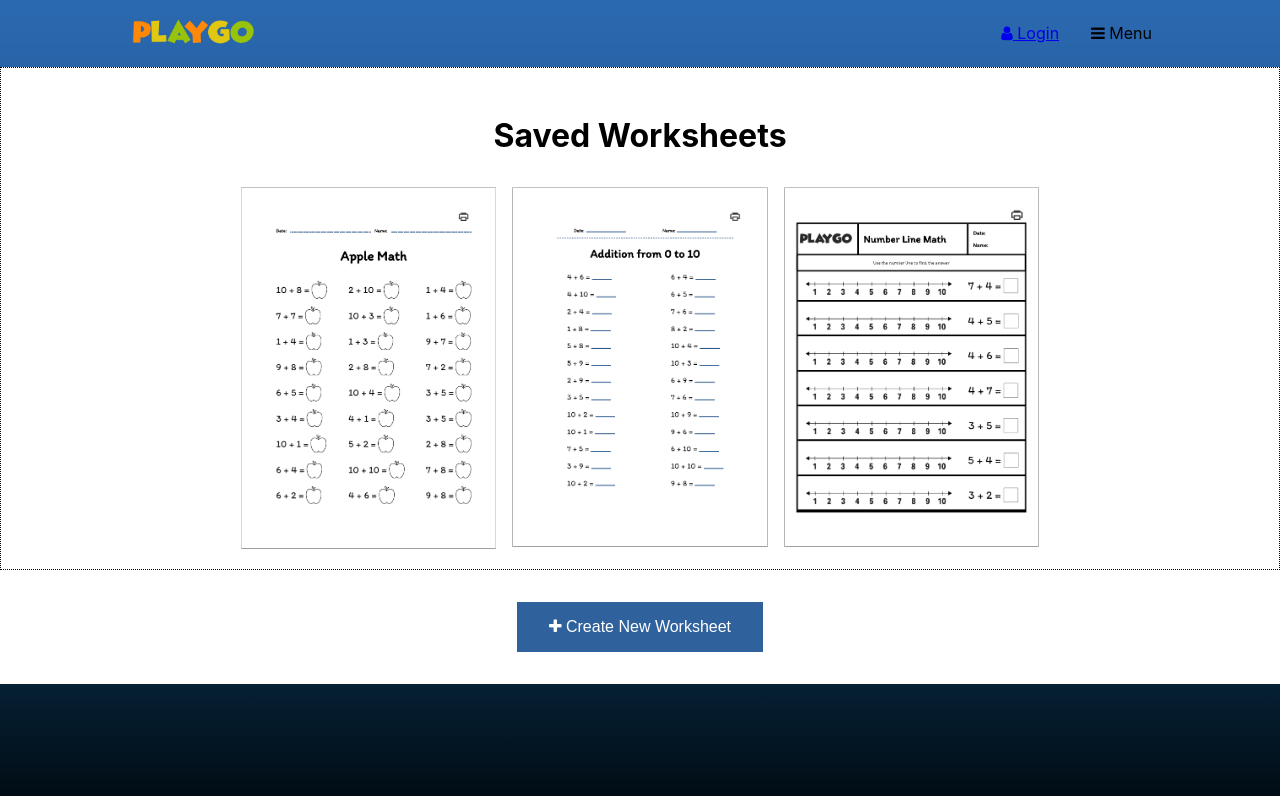
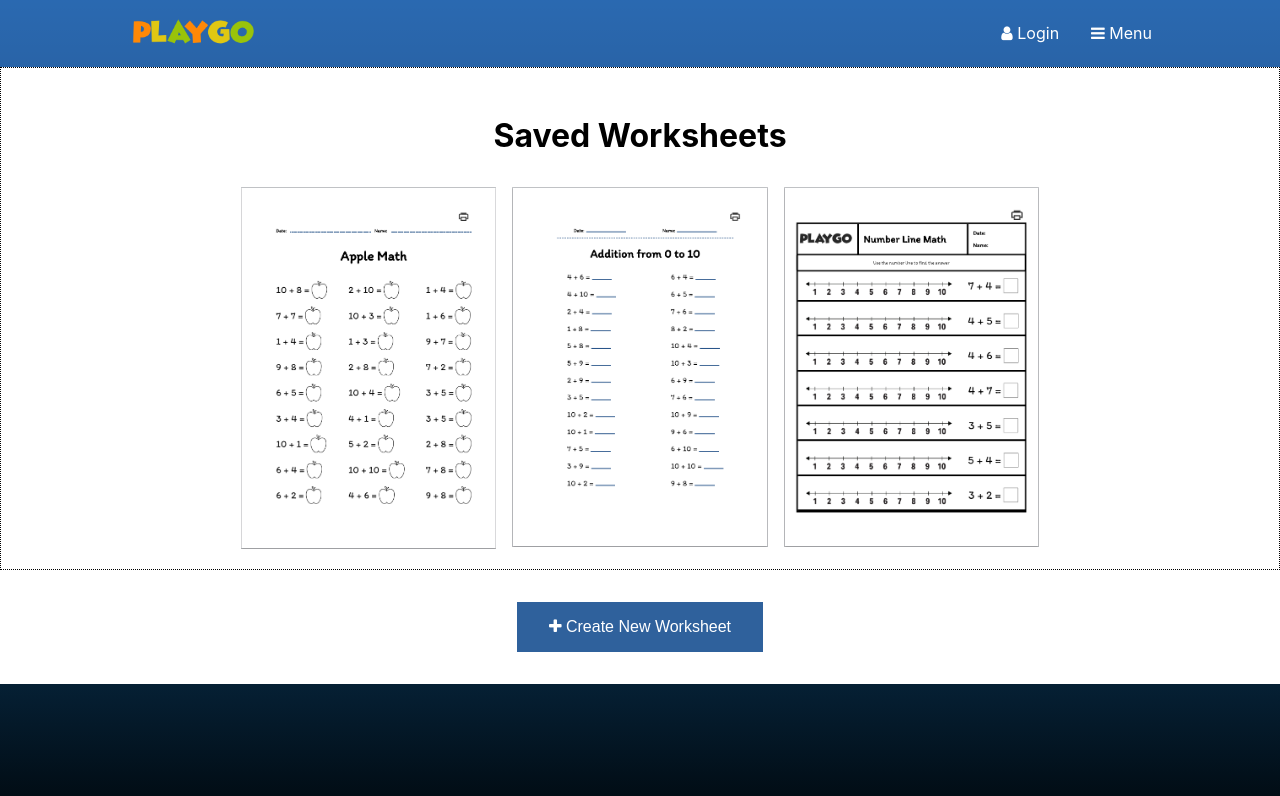
Before and after one commit to Eveye2023/playground, a React (Create React App) app in the folder client/: page /worksheets in a window 1280 px wide. Shown: the top 796 px of the page. Built offline with nearby package versions, Linux system fonts and the light colour scheme.

Commit message:
Adjust header and worksheet styles

```diff
--- a/client/src/Components/Header/Header.scss
+++ b/client/src/Components/Header/Header.scss
@@ -6,6 +6,7 @@
     border-bottom: 3px soild white;
     display:flex;
     justify-content: space-between;
+    color:white;
     @media print {
         & {
             display: none;
@@ -18,6 +19,11 @@
         align-items: center;
     }
 
+    &__link{
+        text-decoration: none;
+        color:white;
+    }
+
     &__logo{
         width:8rem;
 
--- a/client/src/Components/Header/Header.tsx
+++ b/client/src/Components/Header/Header.tsx
@@ -5,13 +5,13 @@ import { Link } from "react-router-dom";
 function Header() {
   return (
     <div className="header">
-      <Link to="/">
+      <Link to="/" className="header__link">
         <div className="header__logo">
           <img src={logo} alt="logo" />
         </div>
       </Link>
       <div className="header__nav">
-        <Link to="signin">
+        <Link to="signin" className="header__link">
           <div>
             <i className="fa fa-solid fa-user"></i> Login
           </div>
--- a/client/src/pages/Worksheets/Worksheets.tsx
+++ b/client/src/pages/Worksheets/Worksheets.tsx
@@ -12,11 +12,13 @@ function Worksheets() {
 
   function CreateBtnHandler() {
     setShowType(true);
+    setShowForm(false);
     window.scrollTo(0, document.body.scrollHeight);
   }
 
   function MathBtnHandler() {
     setShowForm(true);
+    window.scrollTo(0, document.body.scrollHeight);
   }
 
   return (
```
